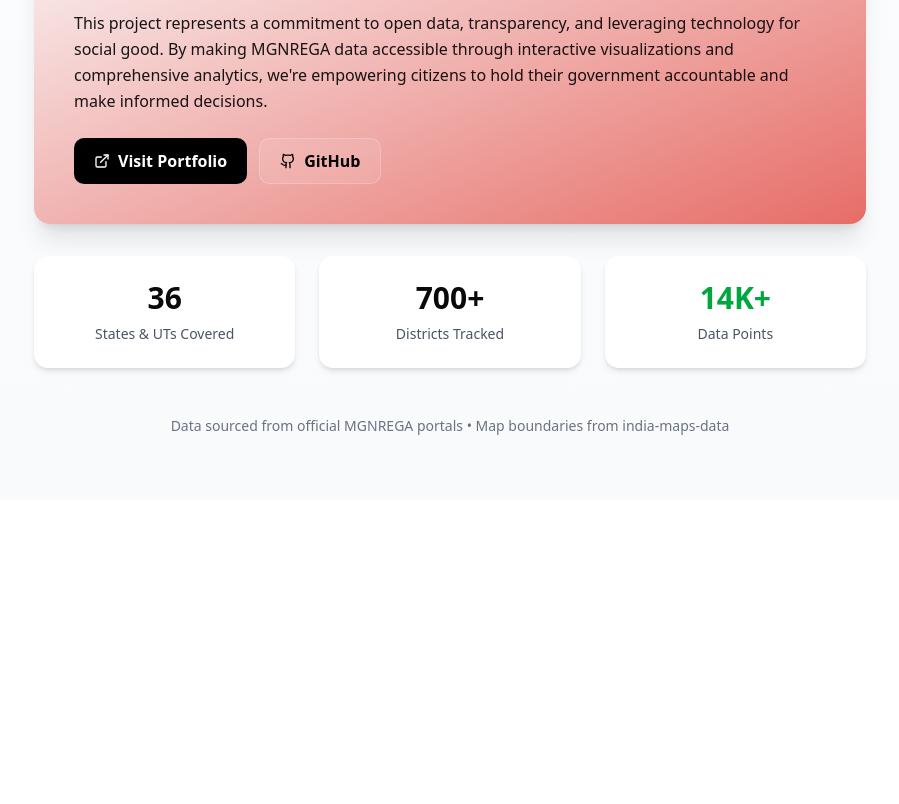
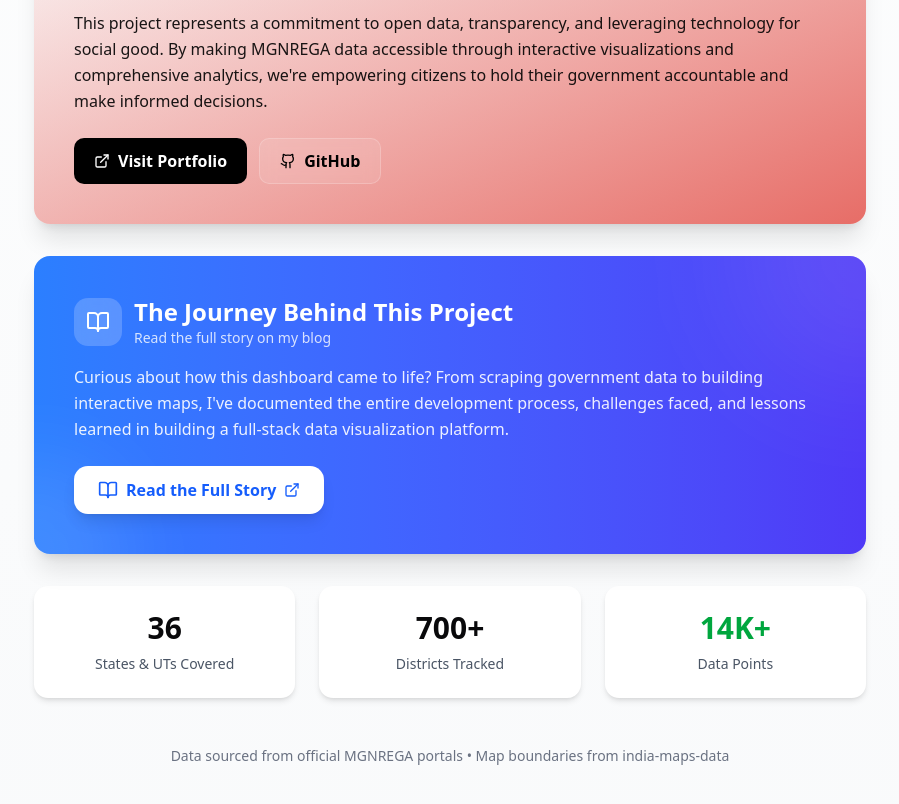
Before and after one commit to certainlyMohneeesh/mnrega-mah, a Next.js app: page /about in a window 1280 px wide. Shown: the part 1240-2044 px from the top of the page, without its empty margins (190-1089 px from the left). Before the commit the page ends 1740 px from the top, so only its background shows below. Built offline with nearby package versions, Linux system fonts and the light colour scheme; no server answers.

Commit message:
Feat: Adds the section with CTA to my blog

```diff
--- a/src/app/about/page.tsx
+++ b/src/app/about/page.tsx
@@ -1,6 +1,6 @@
 import { Metadata } from "next";
 import Link from "next/link";
-import { ArrowLeft, ExternalLink, Github, Code2, Database, Map, BarChart3, Globe, Zap } from "lucide-react";
+import { ArrowLeft, ExternalLink, Github, Code2, Database, Map, BarChart3, Globe, Zap, BookOpen } from "lucide-react";
 
 export const metadata: Metadata = {
   title: "About | MGNREGA India Dashboard",
@@ -144,6 +144,42 @@ export default function AboutPage() {
           </div>
         </div>
 
+        {/* Blog CTA Section */}
+        <div className="mt-8 bg-gradient-to-r from-blue-500 to-indigo-600 rounded-2xl shadow-xl p-8 sm:p-10 text-white relative overflow-hidden">
+          {/* Background decoration */}
+          <div className="absolute top-0 right-0 w-64 h-64 bg-white/10 rounded-full blur-3xl -translate-y-1/2 translate-x-1/2"></div>
+          <div className="absolute bottom-0 left-0 w-48 h-48 bg-white/10 rounded-full blur-2xl translate-y-1/2 -translate-x-1/2"></div>
+
+          <div className="relative z-10">
+            <div className="flex items-center gap-3 mb-4">
+              <div className="w-12 h-12 rounded-xl bg-white/20 backdrop-blur-sm flex items-center justify-center">
+                <BookOpen className="w-6 h-6 text-white" />
+              </div>
+              <div>
+                <h2 className="text-2xl font-bold">The Journey Behind This Project</h2>
+                <p className="text-white/80 text-sm">Read the full story on my blog</p>
+              </div>
+            </div>
+
+            <p className="text-white/90 leading-relaxed mb-6">
+              Curious about how this dashboard came to life? From scraping government data to building
+              interactive maps, I've documented the entire development process, challenges faced, and
+              lessons learned in building a full-stack data visualization platform.
+            </p>
+
+            <a
+              href="https://blog.cyth.app/blog/690a43796d51834cc948de38"
+              target="_blank"
+              rel="noopener noreferrer"
+              className="inline-flex items-center gap-2 px-6 py-3 bg-white text-blue-600 rounded-xl font-bold hover:bg-gray-50 transition-all transform hover:scale-105 shadow-lg"
+            >
+              <BookOpen className="w-5 h-5" />
+              <span>Read the Full Story</span>
+              <ExternalLink className="w-4 h-4" />
+            </a>
+          </div>
+        </div>
+
         {/* Key Achievements */}
         <div className="mt-8 grid sm:grid-cols-3 gap-6">
           <div className="text-center p-6 bg-white rounded-xl shadow-md">
```
